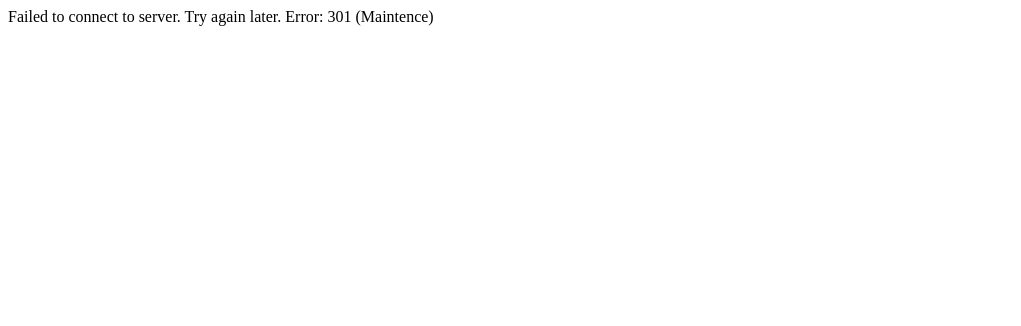
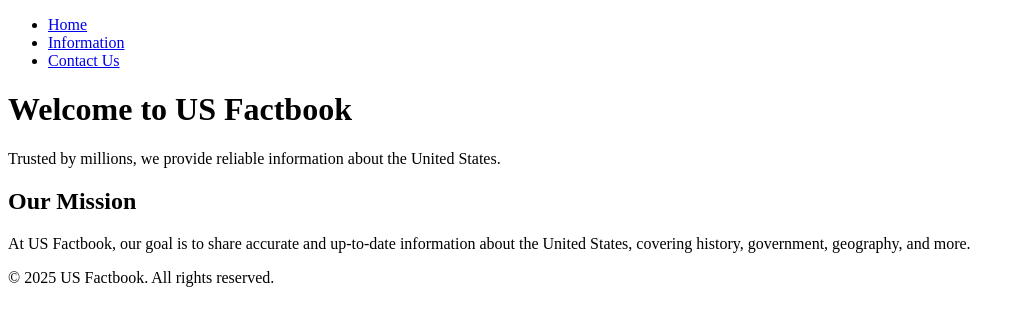
Before and after one commit to kar-the-dev/US-Factbook, a plain HTML site: page index.html in a window 1280 px wide. Shown: the whole page, without its empty margins (0-1021 px from the left). Drawn offline with Linux system fonts and the light colour scheme.

Commit message:
Update index.html

```diff
--- a/index.html
+++ b/index.html
@@ -1,3 +1,31 @@
-Failed to connect to server. Try again later.
-
-Error: 301 (Maintence)
+<!DOCTYPE html>
+<html lang="en">
+<head>
+    <meta charset="UTF-8">
+    <meta name="viewport" content="width=device-width, initial-scale=1.0">
+    <title>US Factbook - Home</title>
+    <link rel="stylesheet" href="style.css">
+</head>
+<body>
+    <nav>
+        <ul>
+            <li><a href="index.html">Home</a></li>
+            <li><a href="information.html">Information</a></li>
+            <li><a href="contact.html">Contact Us</a></li>
+        </ul>
+    </nav>
+    <header>
+        <h1>Welcome to US Factbook</h1>
+        <p>Trusted by millions, we provide reliable information about the United States.</p>
+    </header>
+    <main>
+        <section>
+            <h2>Our Mission</h2>
+            <p>At US Factbook, our goal is to share accurate and up-to-date information about the United States, covering history, government, geography, and more.</p>
+        </section>
+    </main>
+    <footer>
+        <p>&copy; 2025 US Factbook. All rights reserved.</p>
+    </footer>
+</body>
+</html>
```
